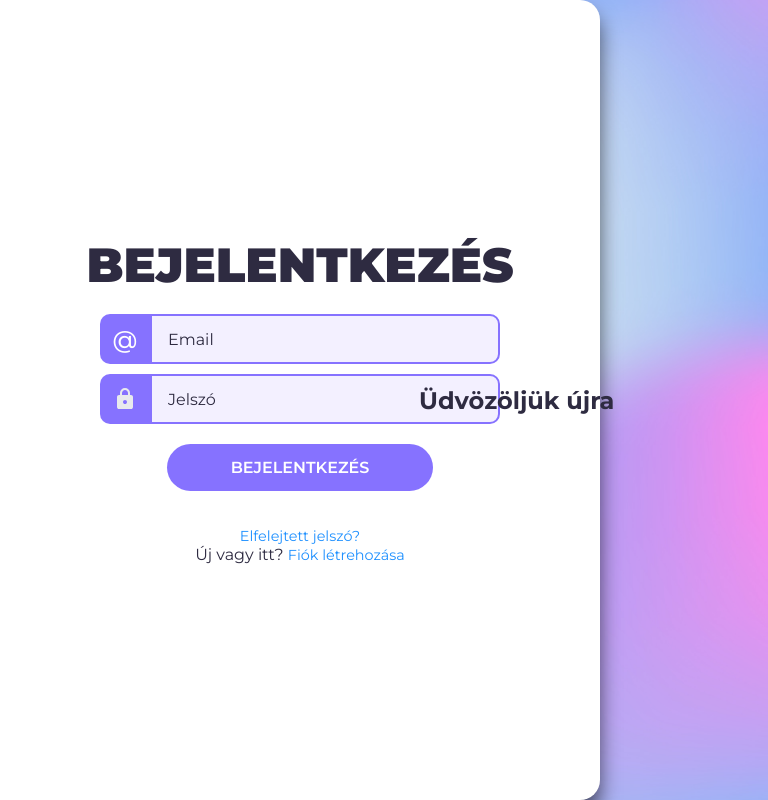
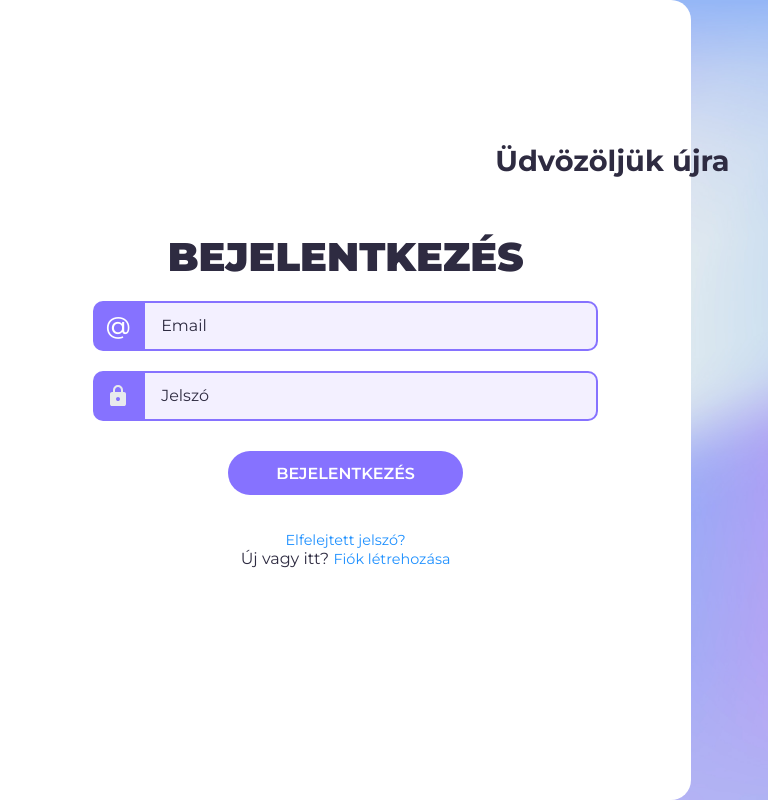
Before and after one commit to Baluciusz/CoWorkly, a PHP site: page /login.php in a window 768 px wide. Run offline with PHP 8.4, Linux system fonts and the light colour scheme.

Commit message:
Vizsga verzió [04.30]
Rajkovics Levente
Menráth Tibor
Háberkorn Bálint

```diff
--- /dev/null
+++ b/Documents/figma_direct_link.txt
@@ -0,0 +1 @@
+https://drive.google.com/drive/folders/1UW9xPwBrI54QeSsoUNiwHrs5cty5Eu6L?usp=sharing
--- a/css/style.css
+++ b/css/style.css
@@ -272,8 +272,116 @@ input[type="checkbox"]:checked + label::before {
 .welcome-text img {
     display: none;
 }
-@media (min-width: 50%) {
-    .welcome-text img {
-        display: block;
+/* Mobil nézet (768px alatt) */
+@media (max-width: 768px) {
+    body {
+        background-position: center;
+    }
+
+    .wrapper {
+        width: 100%;
+        min-height: 100vh;
+        height: auto;
+        border-radius: 0;
+        box-shadow: none;
+        padding: 20px;
+        justify-content: center;
+        align-items: center;
+    }
+
+    h1 {
+        font-size: 2rem;
+    }
+
+    form {
+        width: 100%;
+        padding: 0 10px;
+        gap: 15px;
+    }
+
+    form > div {
+        flex-direction: column;
+        align-items: stretch;
+    }
+
+    form label {
+        width: 100%;
+        height: 45px;
+        border-radius: 10px 10px 0 0;
+    }
+
+    form input {
+        width: 100%;
+        border-radius: 0 0 10px 10px;
+        height: 45px;
+    }
+
+    form button {
+        width: 100%;
+        padding: 1em;
+        font-size: 1rem;
+    }
+
+    .welcome-text {
+        display: none;
+    }
+
+    .modal-content {
+        width: 90%;
+        max-height: 90vh;
     }
 }
+
+/* Tablet nézet (768px - 1024px között) */
+@media (min-width: 768px) and (max-width: 1024px) {
+    .wrapper {
+        width: 90%;
+        min-height: 100vh;
+        height: auto;
+        padding: 30px;
+        border-radius: 0 20px 20px 0;
+    }
+
+    h1 {
+        font-size: 2.5rem;
+    }
+
+    form {
+        width: 80%;
+        gap: 20px;
+    }
+
+    form > div {
+        flex-direction: row;
+        align-items: center;
+    }
+
+    form label {
+        width: 50px;
+        height: 50px;
+        border-radius: 10px 0 0 10px;
+    }
+
+    form input {
+        height: 50px;
+        border-radius: 0 10px 10px 0;
+    }
+
+    form button {
+        width: auto;
+        padding: 0.8em 3em;
+        font-size: 1rem;
+    }
+
+    .welcome-text {
+        display: block;
+        top: 20%;
+        right: 5%;
+        font-size: 1.8rem;
+    }
+
+    .modal-content {
+        width: 70%;
+        max-height: 80vh;
+    }
+}
```
Also changed, not shown: 5 other files.
